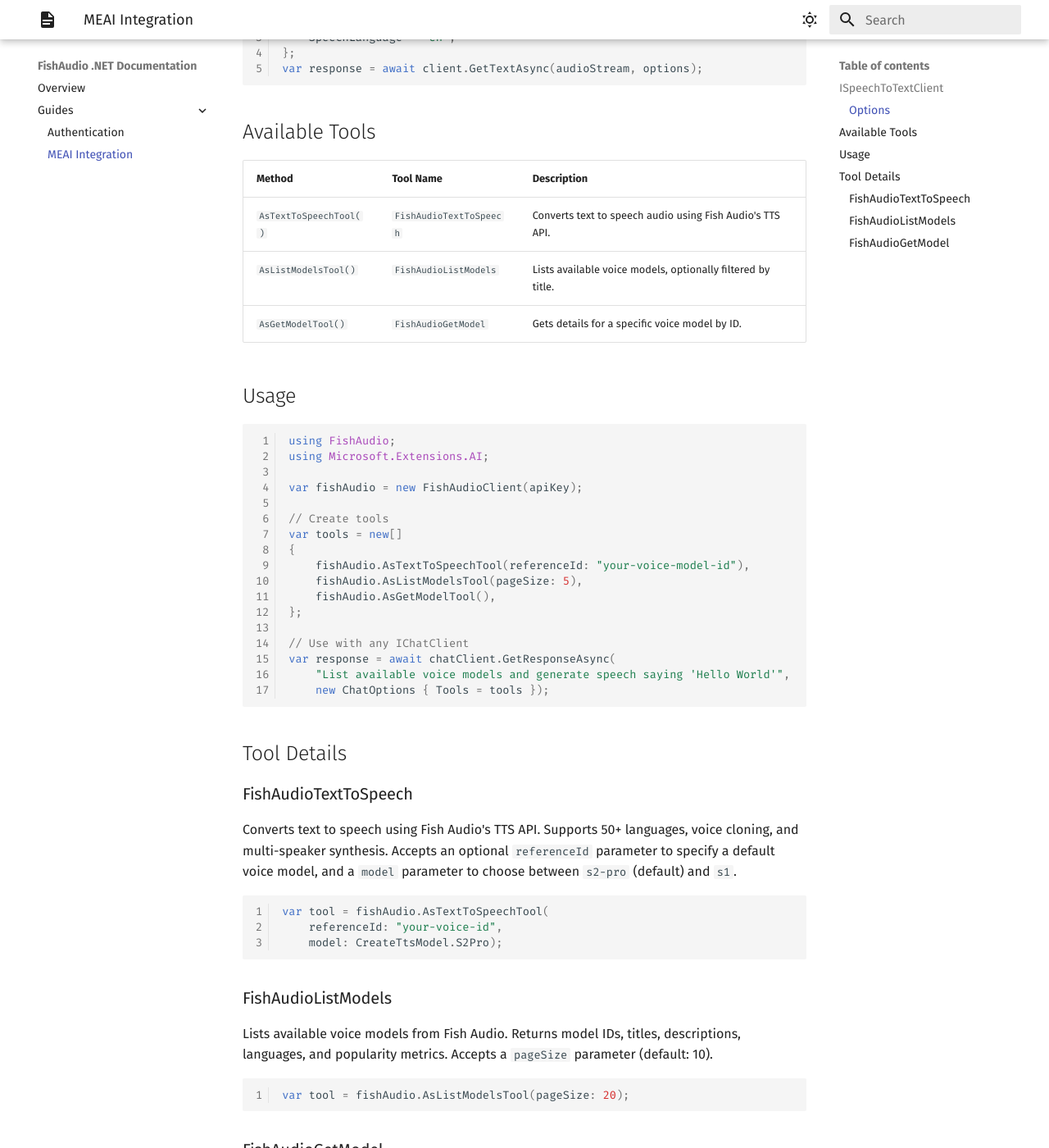
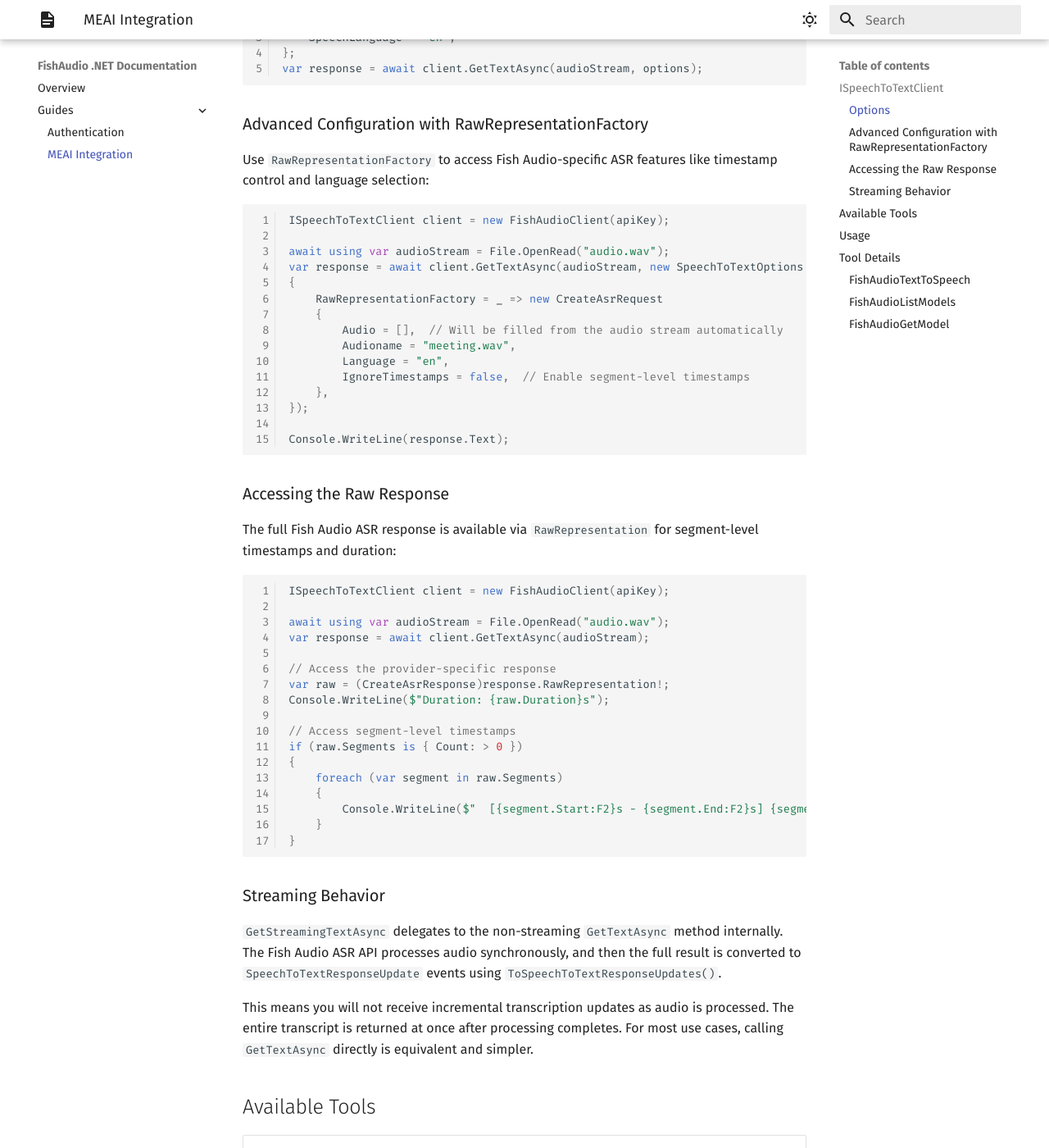
Before and after one commit to tryAGI/FishAudio, an MkDocs documentation site: the page built from docs/guides/meai.md, in a window 1280 px wide and 1400 px high, scrolled down 785 px. Shown: the whole window at 82% size. Built offline with MkDocs 1.6.1 and Material for MkDocs 9.7.7, drawn with Linux system fonts in a browser that asks for light colours; the version menu is left out.

Commit message:
Add RawRepresentationFactory and raw response examples to MEAI guide
Co-Authored-By: Claude Opus 4.6 <noreply@anthropic.com>

````diff
--- a/docs/guides/meai.md
+++ b/docs/guides/meai.md
@@ -36,6 +36,58 @@ var options = new SpeechToTextOptions
 };
 var response = await client.GetTextAsync(audioStream, options);
 ```
+
+### Advanced Configuration with RawRepresentationFactory
+
+Use `RawRepresentationFactory` to access Fish Audio-specific ASR features like timestamp control and language selection:
+
+```csharp
+ISpeechToTextClient client = new FishAudioClient(apiKey);
+
+await using var audioStream = File.OpenRead("audio.wav");
+var response = await client.GetTextAsync(audioStream, new SpeechToTextOptions
+{
+    RawRepresentationFactory = _ => new CreateAsrRequest
+    {
+        Audio = [],  // Will be filled from the audio stream automatically
+        Audioname = "meeting.wav",
+        Language = "en",
+        IgnoreTimestamps = false,  // Enable segment-level timestamps
+    },
+});
+
+Console.WriteLine(response.Text);
+```
+
+### Accessing the Raw Response
+
+The full Fish Audio ASR response is available via `RawRepresentation` for segment-level timestamps and duration:
+
+```csharp
+ISpeechToTextClient client = new FishAudioClient(apiKey);
+
+await using var audioStream = File.OpenRead("audio.wav");
+var response = await client.GetTextAsync(audioStream);
+
+// Access the provider-specific response
+var raw = (CreateAsrResponse)response.RawRepresentation!;
+Console.WriteLine($"Duration: {raw.Duration}s");
+
+// Access segment-level timestamps
+if (raw.Segments is { Count: > 0 })
+{
+    foreach (var segment in raw.Segments)
+    {
+        Console.WriteLine($"  [{segment.Start:F2}s - {segment.End:F2}s] {segment.Text}");
+    }
+}
+```
+
+### Streaming Behavior
+
+`GetStreamingTextAsync` delegates to the non-streaming `GetTextAsync` method internally. The Fish Audio ASR API processes audio synchronously, and then the full result is converted to `SpeechToTextResponseUpdate` events using `ToSpeechToTextResponseUpdates()`.
+
+This means you will not receive incremental transcription updates as audio is processed. The entire transcript is returned at once after processing completes. For most use cases, calling `GetTextAsync` directly is equivalent and simpler.
 
 ## Available Tools
 
````
